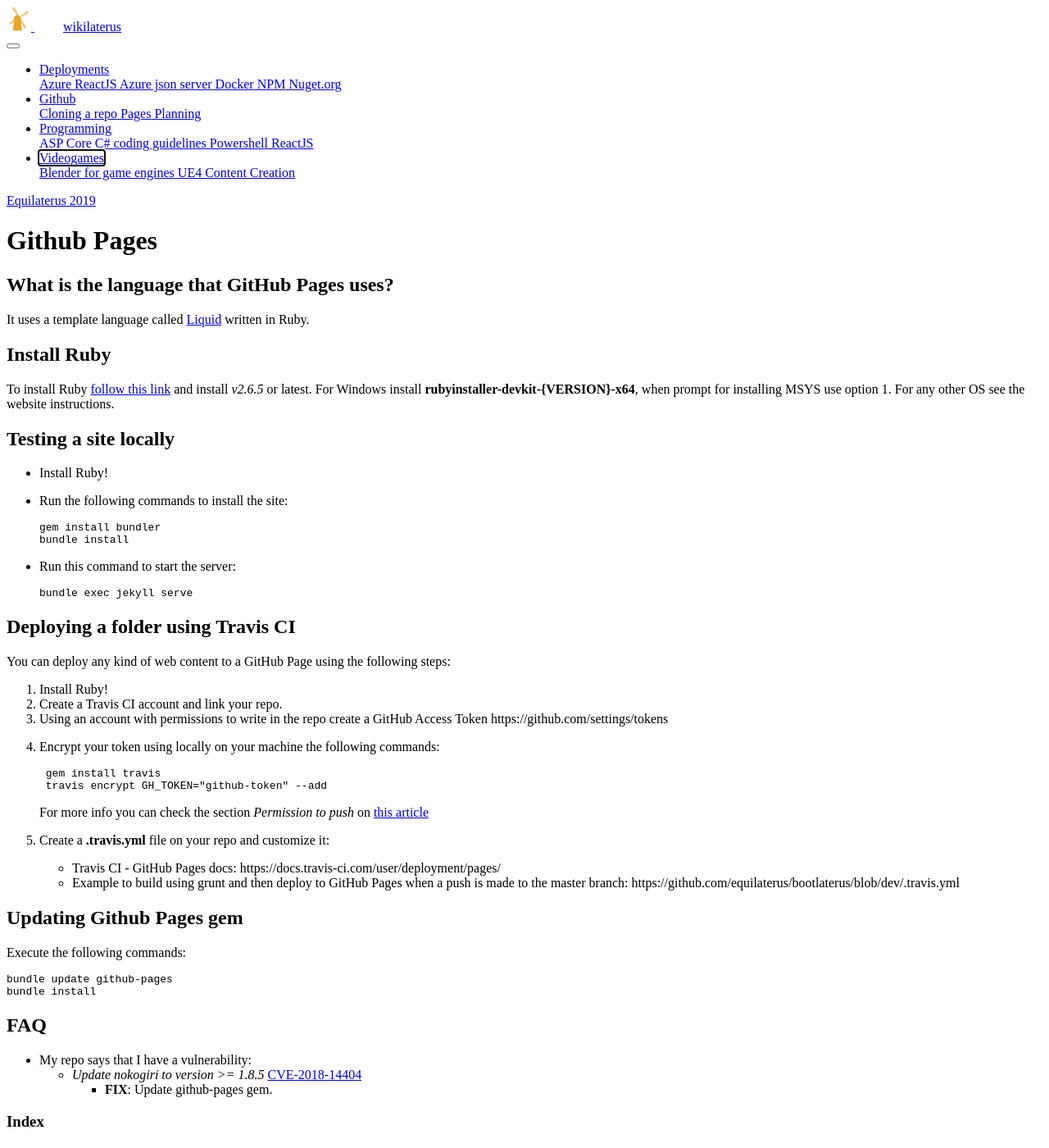
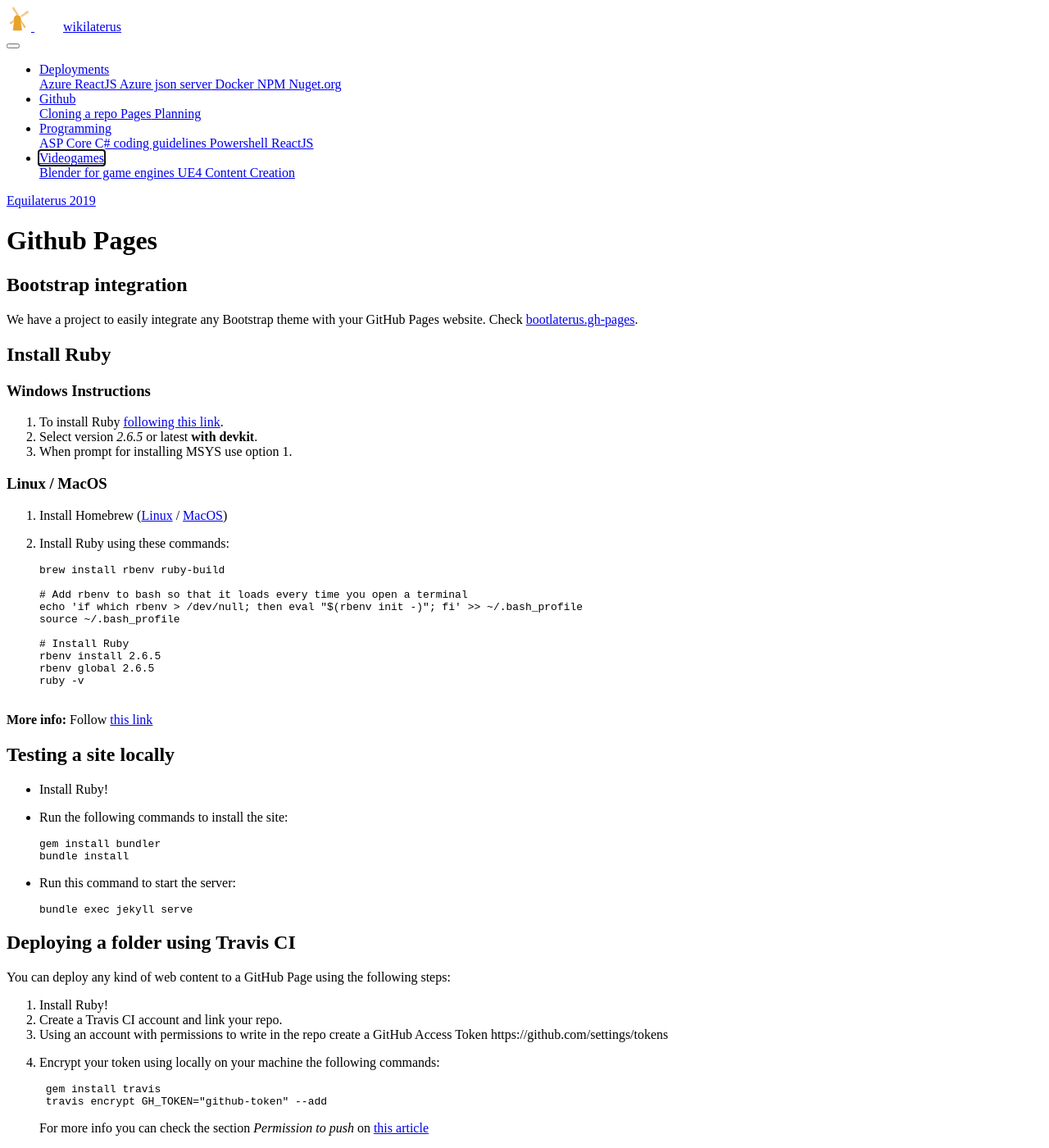
Before and after one commit to equilaterus/wikilaterus, a Jekyll site: the page built from wiki/Github-Pages.md, in a window 1280 px wide and 1400 px high. Shown: the whole window at 82% size. Built offline with Jekyll 4.4.1, drawn with Linux system fonts in a browser that asks for light colours; nearby versions of some CDN libraries; a style sheet for code colours, icons or effects is not loaded; some of the changed text lies outside the part shown.

Commit message:
Wiki sync
Co-Authored-By: Juan Felipe Cañizares Corrales <pipecaniza@outlook.com>

````diff
--- a/wiki/Github-Pages.md
+++ b/wiki/Github-Pages.md
@@ -5,13 +5,40 @@
 menu: wiki
 ---
 
-## What is the language that GitHub Pages uses?
+## Bootstrap integration
 
-It uses a template language called [Liquid](https://shopify.github.io/liquid/) written in Ruby.
+We have a project to easily integrate any Bootstrap theme with your GitHub Pages website. Check [bootlaterus.gh-pages](https://github.com/equilaterus/bootlaterus.gh-pages).
 
 ## Install Ruby
 
-To install Ruby [follow this link](https://www.ruby-lang.org/en/downloads/) and install *v2.6.5* or latest. For Windows install **rubyinstaller-devkit-{VERSION}-x64**, when prompt for installing MSYS use option 1. For any other OS see the website instructions.
+
+### Windows Instructions
+
+1. To install Ruby [following this link](https://rubyinstaller.org/downloads/).
+2. Select version *2.6.5* or latest **with devkit**.
+3. When prompt for installing MSYS use option 1.
+
+### Linux / MacOS
+
+1. Install Homebrew ([Linux](https://docs.brew.sh/Homebrew-on-Linux) / [MacOS](https://brew.sh/))
+2. Install Ruby using these commands:
+
+   ```
+   brew install rbenv ruby-build
+
+   # Add rbenv to bash so that it loads every time you open a terminal
+   echo 'if which rbenv > /dev/null; then eval "$(rbenv init -)"; fi' >> ~/.bash_profile
+   source ~/.bash_profile
+
+   # Install Ruby
+   rbenv install 2.6.5
+   rbenv global 2.6.5
+   ruby -v
+
+   ```
+
+**More info:** Follow [this link](https://gorails.com/setup/osx/10.14-mojave)
+
 
 ## Testing a site locally
 
@@ -66,4 +93,7 @@
 
 * My repo says that I have a vulnerability:
   * *Update nokogiri to version >= 1.8.5* [CVE-2018-14404](https://nvd.nist.gov/vuln/detail/CVE-2018-14404?fbclid=IwAR0FPQ8JNTYA0G0I0kYIyafCk0eh4uX4GMb-kVDz7bVKL1rEL8IcAi4r6u8)
-    * **FIX**: Update github-pages gem.
+    * **FIX**: Update github-
+
+* What is the language that GitHub Pages uses?
+  * It uses a template language called [Liquid](https://shopify.github.io/liquid/) written in Ruby.
````
